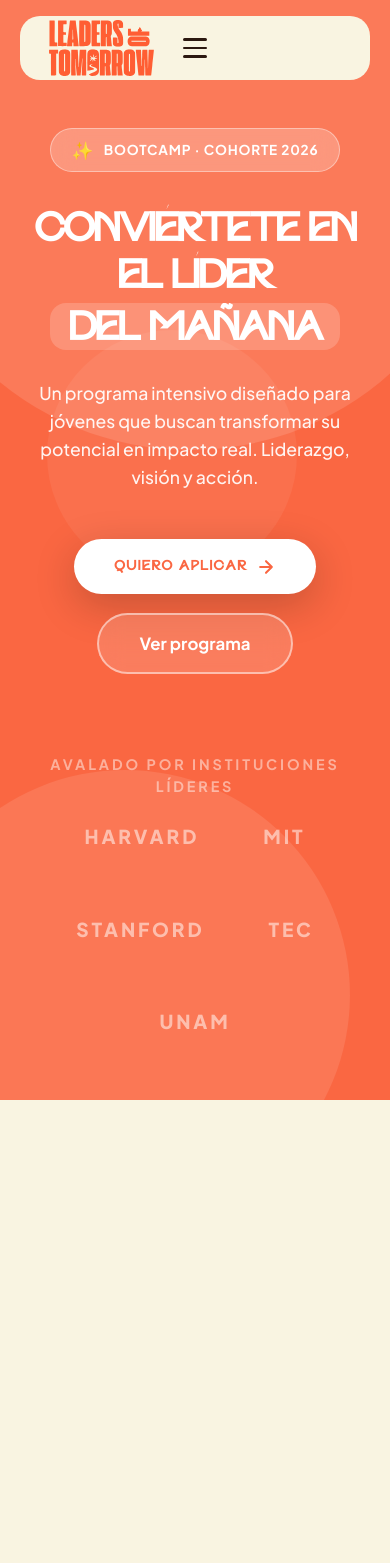
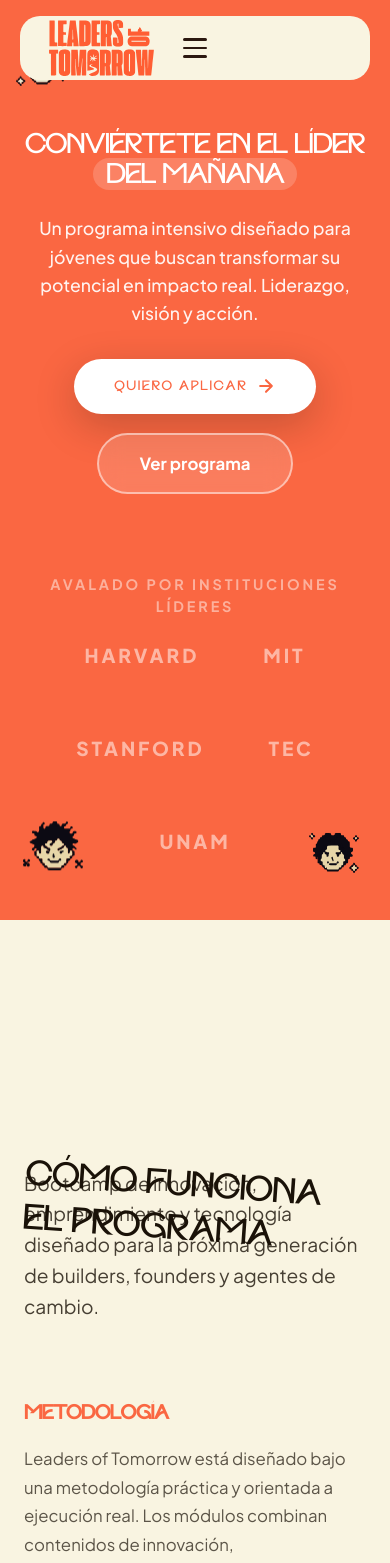
Before and after one commit to MrKat303/Leaders-of-Tomorrow, a Next.js app: page / in a window 390 px wide. Shown: the top 1563 px of the page. Built offline with nearby package versions, Linux system fonts and the light colour scheme.

Commit message:
fix: improve mobile responsiveness and update branding assets

```diff
--- a/app/globals.css
+++ b/app/globals.css
@@ -70,8 +70,10 @@
   font-family: var(--font-primary) !important;
   text-transform: uppercase !important;
   letter-spacing: 0.1em;
-  font-weight: 600 !important;
+  font-weight: normal !important;
   font-size: 0.95rem !important;
+  text-rendering: optimizeLegibility;
+  -webkit-font-smoothing: antialiased;
 }
 
 /* Plus Jakarta for Body and Subtitles (Lower priority than brand elements) */
@@ -89,11 +91,13 @@
 /* ── Typography ──────────────────────────────────────────────── */
 h1, h2, h3, h4, h5, h6 {
   font-family: var(--font-primary);
-  font-weight: 800;
+  font-weight: normal;
   color: var(--color-dark);
   line-height: 1.1;
   letter-spacing: -0.025em;
   text-transform: uppercase;
+  text-rendering: optimizeLegibility;
+  -webkit-font-smoothing: antialiased;
 }
 
 /* ── Section container ───────────────────────────────────────── */
@@ -297,3 +301,10 @@
     padding: 1.5rem;
   }
 }
+
+/* ── Custom Animations ───────────────────────────────────────── */
+@keyframes float {
+  0% { transform: translateY(0); }
+  50% { transform: translateY(-15px); }
+  100% { transform: translateY(0); }
+}
--- a/app/page.tsx
+++ b/app/page.tsx
@@ -9,7 +9,9 @@
 import { useGSAP } from "@gsap/react";
 import { useState } from "react";
 
-gsap.registerPlugin(ScrollTrigger, useGSAP);
+if (typeof window !== "undefined") {
+  gsap.registerPlugin(ScrollTrigger, useGSAP);
+}
 
 const c = {
   orange: "#FA6742",
@@ -59,33 +61,13 @@
     // ── Hero entrance ──
     const heroTl = gsap.timeline({ defaults: { ease: "expo.out" } });
     heroTl
-      .from(".hero-badge", { y: "100%", opacity: 0, duration: 1.5, delay: 0.2 })
+
       .from(".hero-title-line", { y: "120%", rotation: 4, duration: 1.8, stagger: 0.15 }, "-=1.2")
       .from(".hero-sub", { y: "100%", opacity: 0, duration: 1.5 }, "-=1.4")
       .from(".hero-cta-wrap", { y: "100%", opacity: 0, duration: 1.5 }, "-=1.3")
       .from(".hero-logos", { opacity: 0, duration: 2 }, "-=1");
 
-    // ── Parallax circles ──
-    gsap.to(".hero-circle-1", {
-      y: -100,
-      rotate: 15,
-      scrollTrigger: {
-        trigger: ".hero-section",
-        start: "top top",
-        end: "bottom top",
-        scrub: 1.5,
-      },
-    });
-    gsap.to(".hero-circle-2", {
-      y: -150,
-      rotate: -15,
-      scrollTrigger: {
-        trigger: ".hero-section",
-        start: "top top",
-        end: "bottom top",
-        scrub: 2,
-      },
-    });
+
 
     // ── Section headings reveal ──
     gsap.utils.toArray<HTMLElement>(".section-heading").forEach((el) => {
@@ -271,34 +253,30 @@
           padding: "8rem 1.5rem 4rem", textAlign: "center", position: "relative", overflow: "hidden",
         }}
       >
-        {/* Parallax elements */}
-        <div className="hero-circle-1" style={{ position: "absolute", width: 600, height: 600, top: -150, right: -100, borderRadius: "50%", background: "rgba(255,255,255,0.12)", pointerEvents: "none" }} />
-        <div className="hero-circle-2" style={{ position: "absolute", width: 450, height: 450, bottom: -120, left: -100, borderRadius: "50%", background: "rgba(255,255,255,0.1)", pointerEvents: "none" }} />
-        <div style={{ position: "absolute", width: 250, height: 250, top: "30%", left: "12%", borderRadius: "50%", background: "rgba(255,255,255,0.06)", pointerEvents: "none" }} />
 
-        <div className="hero-badge" style={{
-          display: "inline-flex", alignItems: "center", gap: "0.6rem",
-          background: "rgba(255,255,255,0.22)", backdropFilter: "blur(12px)",
-          border: "1px solid rgba(255,255,255,0.4)", borderRadius: 9999,
-          padding: "0.5rem 1.25rem", marginBottom: "2rem", color: c.white,
-          fontWeight: 700, fontSize: "0.85rem", letterSpacing: "0.06em", textTransform: "uppercase" as const,
-        }}>
-          <span style={{ fontSize: "1.1rem" }}>✨</span> Bootcamp · Cohorte 2026
-        </div>
+
+
+
+        {/* Decorative Hero SVGs */}
+        <img src="/hero/Hero%201.svg" alt="" style={{ position: "absolute", top: "5%", left: "4%", width: "clamp(50px, 8vw, 100px)", zIndex: 1, animation: "float 6s ease-in-out infinite" }} className="hero-svg" />
+        <img src="/hero/Hero%202.svg" alt="" style={{ position: "absolute", top: "4%", right: "6%", width: "clamp(40px, 6vw, 85px)", zIndex: 1, animation: "float 8s ease-in-out infinite reverse" }} className="hero-svg" />
+        <img src="/hero/Hero%203.svg" alt="" style={{ position: "absolute", bottom: "5%", left: "6%", width: "clamp(60px, 10vw, 130px)", zIndex: 1, animation: "float 7s ease-in-out infinite 1s" }} className="hero-svg" />
+        <img src="/hero/Hero%204.svg" alt="" style={{ position: "absolute", bottom: "4%", right: "8%", width: "clamp(50px, 8vw, 110px)", zIndex: 1, animation: "float 9s ease-in-out infinite 0.5s" }} className="hero-svg" />
 
         <h1 style={{
-          fontSize: "clamp(2.8rem, 7vw, 5.5rem)", fontWeight: 800, color: c.white,
-          lineHeight: 1.05, maxWidth: 900, marginBottom: "1.8rem", letterSpacing: "-0.03em",
+          fontSize: "clamp(2rem, 6vw, 4rem)", fontWeight: 400, color: c.white,
+          lineHeight: 1, maxWidth: 1100, marginBottom: "1.5rem", letterSpacing: "-0.04em",
+          position: "relative", zIndex: 2
         }}>
           <span style={{ display: "block", overflow: "hidden" }}>
             <span className="hero-title-line" style={{ display: "block" }}>Conviértete en el líder</span>
           </span>
-          <span style={{ display: "block", overflow: "hidden", marginTop: "0.1em" }}>
-            <span className="hero-title-line" style={{ display: "inline-block", background: "rgba(255,255,255,0.18)", borderRadius: "16px", padding: "0 0.4em" }}>del mañana</span>
+          <span style={{ display: "block", overflow: "hidden", marginTop: "-0.05em" }}>
+            <span className="hero-title-line" style={{ display: "inline-block", background: "rgba(255,255,255,0.18)", borderRadius: "24px", padding: "0 0.4em" }}>del mañana</span>
           </span>
         </h1>
 
-        <div style={{ overflow: "hidden", marginBottom: "3rem" }}>
+        <div style={{ overflow: "hidden", marginBottom: "2rem" }}>
           <p className="hero-sub" style={{
             fontSize: "clamp(1.1rem, 2.5vw, 1.35rem)", color: "rgba(255,255,255,0.92)",
             maxWidth: 640, lineHeight: 1.6, fontWeight: 500,
@@ -340,33 +318,65 @@
         </div>
       </section>
 
-      {/* ═══════════════════ FEATURES ═══════════════════ */}
+      {/* ═══════════════════ PROGRAM OVERVIEW ═══════════════════ */}
       <section id="programa" style={{ padding: "8rem 0", background: c.cream }}>
-        <div className="section-container">
-          <div style={{ overflow: "hidden", marginBottom: "1rem" }}>
-            <p className="section-heading" style={{ color: c.orange, fontWeight: 800, fontSize: "0.9rem", letterSpacing: "0.15em", textTransform: "uppercase" as const, textAlign: "center" }}>
-              Currículo del Futuro
+        <div className="section-container" style={{ maxWidth: "1000px" }}>
+          <div style={{ marginBottom: "5rem" }}>
+            <h2 className="section-heading" style={{ fontSize: "clamp(2.5rem, 5vw, 3.5rem)", lineHeight: 1.1, marginBottom: "2rem" }}>
+              Cómo Funciona el Programa
+            </h2>
+            <p style={{ fontSize: "1.2rem", color: c.dark, lineHeight: 1.6, maxWidth: "800px", opacity: 0.8 }}>
+              Bootcamp de innovación, emprendimiento y tecnología diseñado para la próxima generación de builders, founders y agentes de cambio.
             </p>
           </div>
-          <div style={{ overflow: "hidden", margin: "0 auto 4rem", maxWidth: 800 }}>
-            <h2 className="section-heading" style={{ fontSize: "clamp(2.2rem, 5vw, 3.5rem)", textAlign: "center", lineHeight: 1.1 }}>
-              Habilidades exponenciales para mentes curiosas
-            </h2>
+
+          <div style={{ display: "grid", gridTemplateColumns: "repeat(auto-fit, minmax(300px, 1fr))", gap: "4rem", marginBottom: "6rem" }}>
+            <div>
+              <h3 style={{ fontSize: "1.4rem", fontWeight: 800, marginBottom: "1.2rem", color: c.orange, textTransform: "uppercase" }}>Metodología</h3>
+              <p style={{ color: c.dark, opacity: 0.7, lineHeight: 1.7, fontSize: "1.05rem" }}>
+                Leaders of Tomorrow está diseñado bajo una metodología práctica y orientada a ejecución real.
+                Los módulos combinan contenidos de innovación, emprendimiento y tecnología con construcción práctica.
+              </p>
+            </div>
+            <div>
+              <h3 style={{ fontSize: "1.4rem", fontWeight: 800, marginBottom: "1.2rem", color: c.orange, textTransform: "uppercase" }}>Módulos</h3>
+              <p style={{ color: c.dark, opacity: 0.7, lineHeight: 1.7, fontSize: "1.05rem" }}>
+                A medida que avanzan las sesiones, los equipos aplican inmediatamente lo aprendido en su proyecto mediante entregables, validaciones e iteraciones constantes.
+              </p>
+            </div>
           </div>
 
-          <div style={{ display: "grid", gridTemplateColumns: "repeat(auto-fit, minmax(320px, 1fr))", gap: "2rem" }}>
+          <div style={{ display: "grid", gridTemplateColumns: "1fr", gap: "2.5rem" }}>
             {[
-              { title: "Liderazgo Consciente", desc: "No se trata de mandar, sino de inspirar. Desarrolla autoconocimiento, empatía sistémica y visión estratégica.", color: "#FFF8F5", icon: "🎯" },
-              { title: "Pensamiento Futuro", desc: "Aprende a anticipar tendencias y diseñar escenarios. Innovación frugal y resolución creativa de problemas.", color: "#F5FFF9", icon: "🔮" },
-              { title: "Comunicación Persuasiva", desc: "Domina el storytelling para movilizar personas. Pitching, negociación y marca personal de alto impacto.", color: "#F8F5FF", icon: "⚡" },
-            ].map((f) => (
-              <div key={f.title} className="feature-card" style={{ opacity: 0, transform: "translateY(50px) scale(0.95)" }}>
-                <div className="feature-card-visual" style={{ background: f.color, display: "flex", alignItems: "center", justifyContent: "center" }}>
-                  <span style={{ fontSize: "6rem" }}>{f.icon}</span>
-                </div>
-                <div className="feature-card-content">
-                  <h3>{f.title}</h3>
-                  <p>{f.desc}</p>
+              {
+                title: "Workshops",
+                desc: "Los workshops son talleres y espacios liderados por empresas, startups, founders y expertos del ecosistema. Están diseñados para acercar a los participantes al mundo real de innovación y tecnología mediante casos reales, dinámicas prácticas, construcción en vivo y conversaciones directas con líderes de industria.",
+                icon: "💡"
+              },
+              {
+                title: "Checkpoints",
+                desc: "Los checkpoints son instancias de revisión estratégica y mentoría donde cada equipo presenta sus avances y recibe feedback personalizado de CEOs, founders, comunidad CBA, etc. El objetivo es ayudar a los equipos a validar decisiones, mejorar su solución e iterar rápidamente.",
+                icon: "🏁"
+              },
+              {
+                title: "Labs Vespertinos",
+                desc: "Los labs vespertinos son espacios de acompañamiento tecnológico diseñados para preparar y acelerar el desarrollo de los equipos. Se realizarán dos labs antes del bootcamp y un lab adicional durante la semana del programa, enfocados en mejorar el avance tecnológico de cada proyecto.",
+                icon: "💻"
+              }
+            ].map((item) => (
+              <div key={item.title} style={{
+                background: "rgba(26,18,8,0.03)",
+                padding: "3rem",
+                borderRadius: "32px",
+                border: "1px solid rgba(26,18,8,0.05)",
+                display: "flex",
+                gap: "2.5rem",
+                alignItems: "flex-start"
+              }}>
+                <div style={{ fontSize: "2.5rem", opacity: 0.8 }}>{item.icon}</div>
+                <div>
+                  <h4 style={{ fontSize: "1.6rem", fontWeight: 800, marginBottom: "1rem", textTransform: "uppercase" }}>{item.title}</h4>
+                  <p style={{ color: c.dark, opacity: 0.7, lineHeight: 1.7, fontSize: "1.05rem", margin: 0 }}>{item.desc}</p>
                 </div>
               </div>
             ))}
@@ -375,7 +385,7 @@
       </section>
 
       {/* ═══════════════════ STATS ═══════════════════ */}
-      <section style={{ padding: "6rem 0", background: c.white, borderTop: `1px solid rgba(250,103,66,0.12)`, borderBottom: `1px solid rgba(250,103,66,0.12)` }}>
+      <section style={{ padding: "6rem 0", background: c.cream, borderTop: `1px solid rgba(250,103,66,0.08)`, borderBottom: `1px solid rgba(250,103,66,0.08)` }}>
         <div className="section-container">
           <div style={{ display: "grid", gridTemplateColumns: "repeat(auto-fit, minmax(220px, 1fr))", gap: "3rem", textAlign: "center" }}>
             {[
@@ -526,7 +536,7 @@
           <div style={{ position: "absolute", width: 400, height: 400, top: -100, right: -100, borderRadius: "50%", background: "rgba(255,255,255,0.15)", pointerEvents: "none" }} />
           <div style={{ position: "absolute", width: 250, height: 250, bottom: -50, left: -50, borderRadius: "50%", background: "rgba(255,255,255,0.08)", pointerEvents: "none" }} />
 
-          <h2 style={{ fontSize: "clamp(2.4rem, 6vw, 3.8rem)", color: c.white, marginBottom: "1.5rem", fontWeight: 800, lineHeight: 1 }}>
+          <h2 style={{ fontSize: "clamp(2.4rem, 6vw, 3.8rem)", color: c.white, marginBottom: "1.5rem", fontWeight: 400, lineHeight: 1 }}>
             Tu viaje comienza aquí
           </h2>
           <p style={{ color: "rgba(255,255,255,0.9)", fontSize: "1.25rem", maxWidth: 600, margin: "0 auto 3rem", lineHeight: 1.6, fontWeight: 500 }}>
```
Also changed, not shown: app/components/Navbar.tsx (+4 -4 lines), app/icon.svg, public/Leaders Of Tomorrow Lab.svg.
